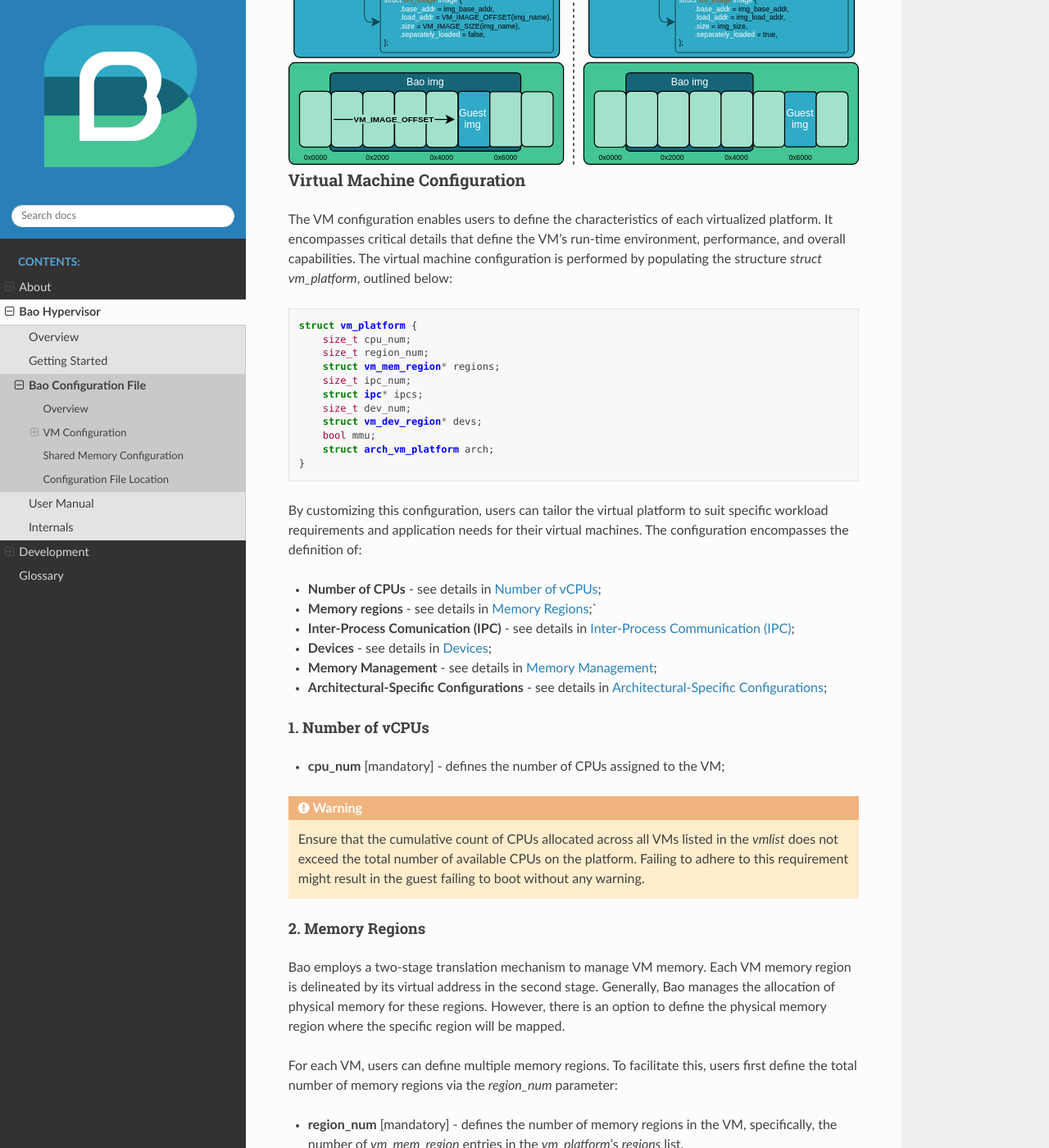
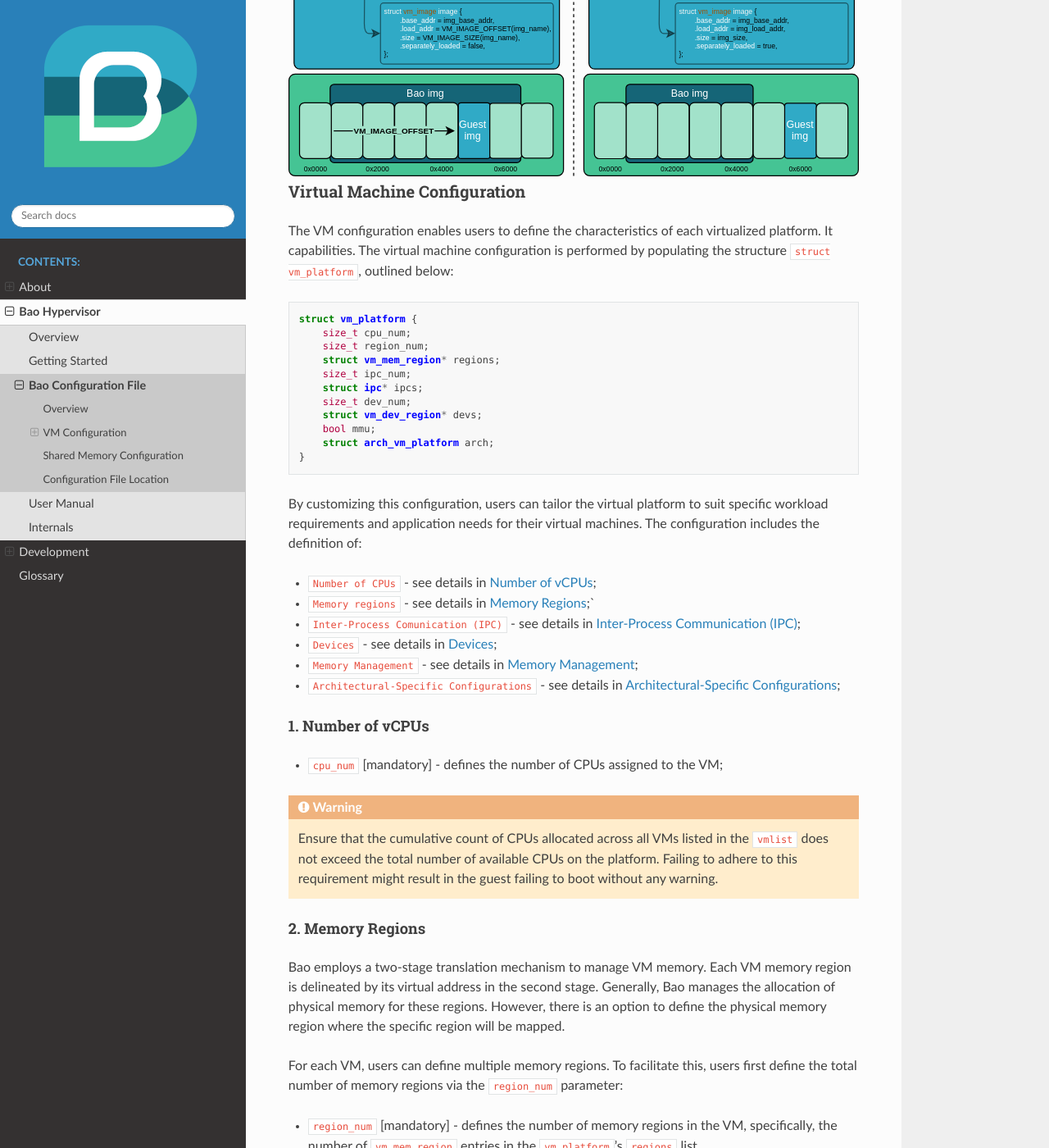
Before and after one commit to bao-project/bao-docs, a Sphinx documentation site: the page built from source/bao_hyp/config.rst, in a window 1280 px wide and 1400 px high, scrolled down 4043 px. Shown: the whole window at 82% size. Built offline with Sphinx 7.4.7 and the Read the Docs theme 2.0.0, drawn with Linux system fonts in a browser that asks for light colours; some of the changed text lies outside the part shown.

Commit message:
fix(vm_config): improve readability
Signed-off-by: Diogo Costa <diogoandreveigacosta@gmail.com>

```diff
--- a/source/bao_hyp/config.rst
+++ b/source/bao_hyp/config.rst
@@ -95,14 +95,14 @@ Each entry in this list represents a unique VM configuration, defining its image
 CPU affinity, color mapping, and platform details. For each VM, the following parameters must be
 specified:
 
-- `image` [mandatory] - a structure containing information about guest image loading (see details
+- ``image`` [mandatory] - a structure containing information about guest image loading (see details
   in `Guest Image`_)
-- `entry` [mandatory] - defines the entry point address in VM's address space;
-- `platform description` [mandatory] - a description of the VM platform, defining its resource
+- ``entry`` [mandatory] - defines the entry point address in VM's address space;
+- ``platform description`` [mandatory] - a description of the VM platform, defining its resource
   assignments and requirements (see details in `Virtual Machine Configuration`_);
-- `cpu_affinity` [optional] - defines the affinity of the VM's vCPUs to the physical CPUs
+- ``cpu_affinity`` [optional] - defines the affinity of the VM's vCPUs to the physical CPUs
   assigned to the virtual platform (see details in `CPU Affinity`_);
-- `colors` [optional] - assignment of shared LLC cache colors (or partitions) to this VM (see
+- ``colors`` [optional] - assignment of shared LLC cache colors (or partitions) to this VM (see
   details in `Coloring`_).
 
 Guest Image
@@ -127,14 +127,14 @@ guest side. It encompasses the following options:
 
 where:
 
-- **base_addr** [mandatory] - corresponds to the ``image`` load address in the VM's address space;
-- **load_addr** [mandatory] - corresponds to the ``image`` load address in physical memory/physical
-  address space. This value can be defined using the macro VM_IMAGE_OFFSET(img_name);
-- **size** [mandatory] - corresponds to the image size. For builtin images declared using
-  `VM_IMAGE`, this value can be defined using the macro VM_IMAGE_SIZE(img_name);
-- **separately_loaded** [optional] - informs the hypervisor if the VM image is to be loaded
+- ``base_addr`` [mandatory] - corresponds to the ``image`` load address in the VM's address space;
+- ``load_addr`` [mandatory] - corresponds to the ``image`` load address in physical memory/physical
+  address space. This value can be defined using the macro ``VM_IMAGE_OFFSET(img_name)``;
+- ``size`` [mandatory] - corresponds to the image size. For builtin images declared using
+  `VM_IMAGE`, this value can be defined using the macro ``VM_IMAGE_SIZE(img_name)``;
+- ``separately_loaded`` [optional] - informs the hypervisor if the VM image is to be loaded
   separately by a bootloader; By default, separately_loaded is set as false;
-- **inplace** [optional]- use the image inplace and don’t copy the image. By default, inplace is
+- ``inplace`` [optional]- use the image inplace and don’t copy the image. By default, inplace is
   set as false;
 
 To ensure accurate and efficient configuration of VM images, it is strongly recommended to leverage
@@ -143,11 +143,11 @@ the designated macros provided by Bao. These macros, namely ``VM_IMAGE_BUILTIN``
 enhance compatibility with the hypervisor.
 
 
-1. **VM_IMAGE_BUILTIN** - This macro simplifies image configuration by requiring only the
+1. ``VM_IMAGE_BUILTIN`` - This macro simplifies image configuration by requiring only the
    ``img_name`` and the image ``base_addr``. This macro specifies both the base address and image
    size.
 
-2. **VM_IMAGE_LOADED** - This macro requires additional configurations. It requires the definition
+2. ``VM_IMAGE_LOADED`` - This macro requires additional configurations. It requires the definition
    of image ``base_addr``, the image ``load_addr``, and the image ``size``.
 
 Using these macros not only streamlines the configuration steps but also ensures adherence to the
@@ -158,11 +158,11 @@ The integration of the appropriate macro, tailored to your specific use case, is
 ensuring consistency and reliability in your VM setup. This macro should encompass essential
 parameters such as img_name, base_addr, load_addr, and size. For instance:
 
-- **IMAGE_BUILTIN**: Simplifies system configuration by leveraging Bao's default knowledge of the
+- ``IMAGE_BUILTIN``: Simplifies system configuration by leveraging Bao's default knowledge of the
   image location. No separate configuration or loading of guest images through a bootloader is
   required, and adjustments to the size of guest images are unnecessary.
 
-- **IMAGE_LOADED**: Highly recommended, especially for MPU systems, where manual allocation of space
+- ``IMAGE_LOADED``: Highly recommended, especially for MPU systems, where manual allocation of space
   for the guest image can be challenging if embedded in Bao's binary. Without utilizing LOADED, Bao
   may need to copy the image, potentially resulting in space wastage
 
@@ -184,9 +184,8 @@ Virtual Machine Configuration
 *****************************
 
 The VM configuration enables users to define the characteristics of each virtualized platform. It
-encompasses critical details that define the VM's run-time environment, performance, and overall
-capabilities. The virtual machine configuration is performed by populating the structure `struct
-vm_platform`, outlined below:
+capabilities. The virtual machine configuration is performed by populating the structure ``struct
+vm_platform``, outlined below:
 
 .. code-block:: c
 
@@ -203,25 +202,25 @@ vm_platform`, outlined below:
     }
 
 By customizing this configuration, users can tailor the virtual platform to suit specific workload
-requirements and application needs for their virtual machines. The configuration encompasses the
+requirements and application needs for their virtual machines. The configuration includes the
 definition of:
 
-- **Number of CPUs** - see details in `Number of vCPUs`_;
-- **Memory regions** - see details in `Memory Regions`_;`
-- **Inter-Process Comunication (IPC)** - see details in `Inter-Process Communication (IPC)`_;
-- **Devices** - see details in `Devices`_;
-- **Memory Management** - see details in `Memory Management`_;
-- **Architectural-Specific Configurations** - see details in `Architectural-Specific
+- ``Number of CPUs`` - see details in `Number of vCPUs`_;
+- ``Memory regions`` - see details in `Memory Regions`_;`
+- ``Inter-Process Comunication (IPC)`` - see details in `Inter-Process Communication (IPC)`_;
+- ``Devices`` - see details in `Devices`_;
+- ``Memory Management`` - see details in `Memory Management`_;
+- ``Architectural-Specific Configurations`` - see details in `Architectural-Specific
   Configurations`_;
 
 1. Number of vCPUs
 ##################
 .. _Number of vCPUs:
 
-- **cpu_num** [mandatory] - defines the number of CPUs assigned to the VM;
+- ``cpu_num`` [mandatory] - defines the number of CPUs assigned to the VM;
 
 .. warning::
-  Ensure that the cumulative count of CPUs allocated across all VMs listed in the `vmlist` does not
+  Ensure that the cumulative count of CPUs allocated across all VMs listed in the ``vmlist`` does not
   exceed the total number of available CPUs on the platform. Failing to adhere to this requirement
   might result in the guest failing to boot without any warning.
 
@@ -235,12 +234,12 @@ physical memory for these regions. However, there is an option to define the phy
 where the specific region will be mapped.
 
 For each VM, users can define multiple memory regions. To facilitate this, users first define the
-total number of memory regions via the `region_num` parameter:
+total number of memory regions via the ``region_num`` parameter:
 
-- **region_num** [mandatory] - defines the number of memory regions in the VM, specifically, the
-  number of `vm_mem_region` entries in the `vm_platform`'s `regions` list.
+- ``region_num`` [mandatory] - defines the number of memory regions in the VM, specifically, the
+  number of ``vm_mem_region`` entries in the ``vm_platform``'s ``regions`` list.
 
-Then, each memory region is described by populating the `struct vm_mem_region`:
+Then, each memory region is described by populating the ``struct vm_mem_region``:
 
 .. code-block:: c
 
@@ -253,35 +252,30 @@ Then, each memory region is described by populating the `struct vm_mem_region`:
 
 where:
 
-- **base** [mandatory] - corresponds to the base virtual address of the memory region;
-- **size**  [mandatory] -  corresponds to the size of the memory region;
+- ``base`` [mandatory] - corresponds to the base virtual address of the memory region;
+- ``size``  [mandatory] -  corresponds to the size of the memory region;
 
 .. note::
-  It is mandatory for `base` and `size` to align with the smallest page size of the architecture.
+  It is mandatory for ``base`` and ``size`` to align with the smallest page size of the architecture.
   For MMU systems, this typically aligns to 4K, while for MPU systems, it aligns to 64 bytes.
 
-- **place_phys** [optional] - the memory region is mapped into the virtual memory, and it's
+- ``place_phys`` [optional] - the memory region is mapped into the virtual memory, and it's
   important to note that the virtual address (VA) might not necessarily be the same as the physical
   address (PA). When "place_phys" is set to true, the virtual address corresponds to the physical
   address. If ``place_phys`` equals to true, it allows to specify the physical address of the
   memory region. By default, ``place_phys`` equals to false;
 
-.. note::
-  In MPU systems, place_phys and phys are ignored.
-
-- **phys** [mandatory if ``place_phys`` is true] - it corresponds to the physical address where the
+- ``phys`` [mandatory if ``place_phys`` is true] - it corresponds to the physical address where the
   memory region should be mapped;
 
 .. note::
-  For enhanced performance, especially in MMU-based targets, it's recommended to align `base` and
-  `size` to the architecture's huge pages (e.g., 2 MiB for Arm and RISC-V). Similarly, if
-  `place_phys` is enabled, aligning `phys` to the architecture's huge pages can also improve
-  performance.
+    - For enhanced performance, especially in MMU-based targets, it's recommended to align ``base``
+      and ``size`` to the architecture's huge pages (e.g., 2MiB for Arm and RISC-V). Similarly, if
+      ``place_phys`` is enabled, aligning ``phys`` to the architecture's huge pages can also
+      improve performance.
+    - In MPU systems, place_phys and phys are ignored.
 
-.. note::
-  In MPU systems, place_phys and phys are ignored.
-
-The usage of `place_phys` and `phys` allows users to manually allocate memory and obtain physical
+The usage of ``place_phys`` and ``phys`` allows users to manually allocate memory and obtain physical
 mappings. This feature provides a means to define the physical memory region explicitly.
 
 3. Inter-Process Communication (IPC)
@@ -294,16 +288,18 @@ fostering enhanced functionality and system efficiency.
 
 .. figure:: img/ipc.svg
     :align: center
+    :width: 100%
     :name: ipc-fig
+
 
 Bao provides support for IPC, allowing VMs to establish communication channels. The IPC
 configuration involves defining the number of IPCs using the ``ipc_num`` field within the
 ``vm_config`` struct. The specifics of each IPC are then outlined through the ``ipcs`` structure,
 including fields such as ``base``, ``size``, ``shmem_id``, ``interrupt_num``, and ``interrupts``.
 
-- **ipc_num** [optional] - defines the number of IPCs assigned to the VM. By default, ``ipc_num``
+- ``ipc_num`` [optional] - defines the number of IPCs assigned to the VM. By default, ``ipc_num``
   equals to zero;
-- **ipcs** [mandatory if ``ipc_num`` > 0] - corresponds to the specification of the IPC and is
+- ``ipcs`` [mandatory if ``ipc_num`` > 0] - corresponds to the specification of the IPC and is
   configured through the following structure:
 
 .. code-block:: c
@@ -319,8 +315,8 @@ including fields such as ``base``, ``size``, ``shmem_id``, ``interrupt_num``, an
 
 where:
 
-- **base**  [mandatory] - corresponds to the virtual base address of the IPC memory region;
-- **size** [mandatory] - corresponds to the size of the IPC memory region;
+- ``base``  [mandatory] - corresponds to the virtual base address of the IPC memory region;
+- ``size`` [mandatory] - corresponds to the size of the IPC memory region;
 
 .. note::
   The ``size`` field must be less than or equal to the size of the shared memory. Additionally, for
@@ -329,9 +325,9 @@ where:
   the architecture's smallest page size. For MMU systems, this corresponds to 4K in all
   architectures, while for MPU systems, the alignment corresponds to 64 bytes.
 
-- **shmem_id** [mandatory] - corresponds to the ID of the shared memory associated with the IPC;
-- **interrupt_num** [mandatory] - defines the number of interrupts assigned to the IPC;
-- **interrupts** [mandatory if *interrupt_num* > 0] - defines a list of interrupt IDs assigned to
+- ``shmem_id`` [mandatory] - corresponds to the ID of the shared memory associated with the IPC;
+- ``interrupt_num`` [mandatory] - defines the number of interrupts assigned to the IPC;
+- ``interrupts`` [mandatory if *interrupt_num* > 0] - defines a list of interrupt IDs assigned to
   the IPC - ``(irqid_t[]) {irq_1, ..., irq_n}``;
 
 .. warning::
@@ -342,8 +338,8 @@ where:
 ##########
 .. _Devices:
 
-- **dev_num** [mandatory] - corresponds to the number of devices assigned to the VM;
-- **devs** [mandatory if *dev_num* > 0] - corresponds to the specification of the VM's devices and
+- ``dev_num`` [mandatory] - corresponds to the number of devices assigned to the VM;
+- ``devs`` [mandatory if *dev_num* > 0] - corresponds to the specification of the VM's devices and
   is configured through the following structure:
 
 .. code-block:: c
@@ -359,19 +355,19 @@ where:
 
 where:
 
-- **pa** [mandatory] - corresponds to the base physical address of the device;
-- **va** [mandatory] - corresponds to the base virtual address of the device;
-- **size** [mandatory] - corresponds to the size of the device memory region;
+- ``pa`` [mandatory] - corresponds to the base physical address of the device;
+- ``va`` [mandatory] - corresponds to the base virtual address of the device;
+- ``size`` [mandatory] - corresponds to the size of the device memory region;
 
 .. note::
-  It is mandatory for `base` and `size` to align with the smallest page size of the architecture.
+  It is mandatory for ``base`` and ``size`` to align with the smallest page size of the architecture.
   For MMU systems, this typically aligns to 4K, while for MPU systems, it aligns to 64 bytes.
 
-- **interrupt_num** [optional] - corresponds to the number of interrupts generated by the device to
+- ``interrupt_num`` [optional] - corresponds to the number of interrupts generated by the device to
   the VM. By default, ``interrupt_num`` equals to 0;
-- **interrupts** [mandatory if *interrupt_num*>0] - defines a list of interrupt IDs generated by
+- ``interrupts`` [mandatory if *interrupt_num*>0] - defines a list of interrupt IDs generated by
   the device - ``(irqid_t[]) {irq_1, ..., irq_n};``
-- **id** [optional] - corresponds to the bus master id for iommu effects:
+- ``id`` [optional] - corresponds to the bus master id for iommu effects:
 
 .. warning::
   Specifying a number of interrupts in the ``interrupts`` buffer that differs from the
@@ -381,7 +377,7 @@ where:
 ####################
 .. _Memory Management:
 
- **mmu** [optional] - In MPU-based platforms which might also support virtual memory (i.e. aarch64
+ ``mmu`` [optional] - In MPU-based platforms which might also support virtual memory (i.e. aarch64
  cortex-r) the hypervisor sets up the VM using an MPU by default. If the user wants this VM to use
  the MMU they must set the config ``mmu`` parameter to true;
 
@@ -389,7 +385,7 @@ where:
 ########################################
 .. _Architectural-Specific Configurations:
 
-- **arch** [mandatory] - allows the definition of architecture dependent configurations and is
+- ``arch`` [mandatory] - allows the definition of architecture dependent configurations and is
   configured through the following structure:
 
 .. code-block:: c
@@ -418,9 +414,9 @@ where:
 
 where:
 
-- **vgic_dscrp** [mandatory] - corresponds to the configuration of the Generic Interrupt Controller
+- ``vgic_dscrp`` [mandatory] - corresponds to the configuration of the Generic Interrupt Controller
   (GIC);
-- **smmu_config** [optional] - corresponds to the configuration of the System Memory Management
+- ``smmu_config`` [optional] - corresponds to the configuration of the System Memory Management
   Unit (SMMU);
 
 
@@ -432,11 +428,13 @@ involves selecting the physical core where the guest should run.
 
 .. figure:: img/cpu-affinity.svg
     :align: center
+    :width: 100%
     :name: cpu-affinity-fig
+
 
 This functionality is achieved through the following configuration parameter:
 
-- **cpu_affinity** [optional] - corresponds to a bitmap signaling the preferred physical CPUs
+- ``cpu_affinity`` [optional] - corresponds to a bitmap signaling the preferred physical CPUs
   assigned to the VM. If this value is mutually exclusive for all the VMs, the physical CPUs
   assigned to each VM follow the bitmap. Otherwise (in case of bit overlap or lack of affinity
   definition), the CPU assignment is defined by the hypervisor;
@@ -447,17 +445,19 @@ Coloring
 Cache coloring is a technique used to partition shared Last Level Cache (LLC) sets among different
 guests (i.e., VMs). The main goal is to minimize cache conflicts and enhance overall system
 performance by carefully assigning specific colors, representing cache sets, to different entities.
-Bao supports cache coloring which can be configured using the``colors`` field within the
+Bao supports cache coloring which can be configured using the ``colors`` field within the
 ``vm_config`` struct.
 
-- **colors** [optional] - corresponds to a bitmap for the assigned cache colors of the VM. This
+- ``colors`` [optional] - corresponds to a bitmap for the assigned cache colors of the VM. This
   value is truncated depending on the number of available colors calculated at run-time, i.e., its
   platform-dependent. By default, the coloring mechanism is not active. For instance, the following
   picture depicts a hypothetical setup with a 50/50 coloring scheme;
 
 .. figure:: img/llc-colors.svg
     :align: center
+    :width: 100%
     :name: llc-colors-fig
+
 
 It's important to note that cache coloring relies on the careful assignment of colors to each VM.
 However, this mechanism may not take effect if the physical mapping feature is enabled for a
```
